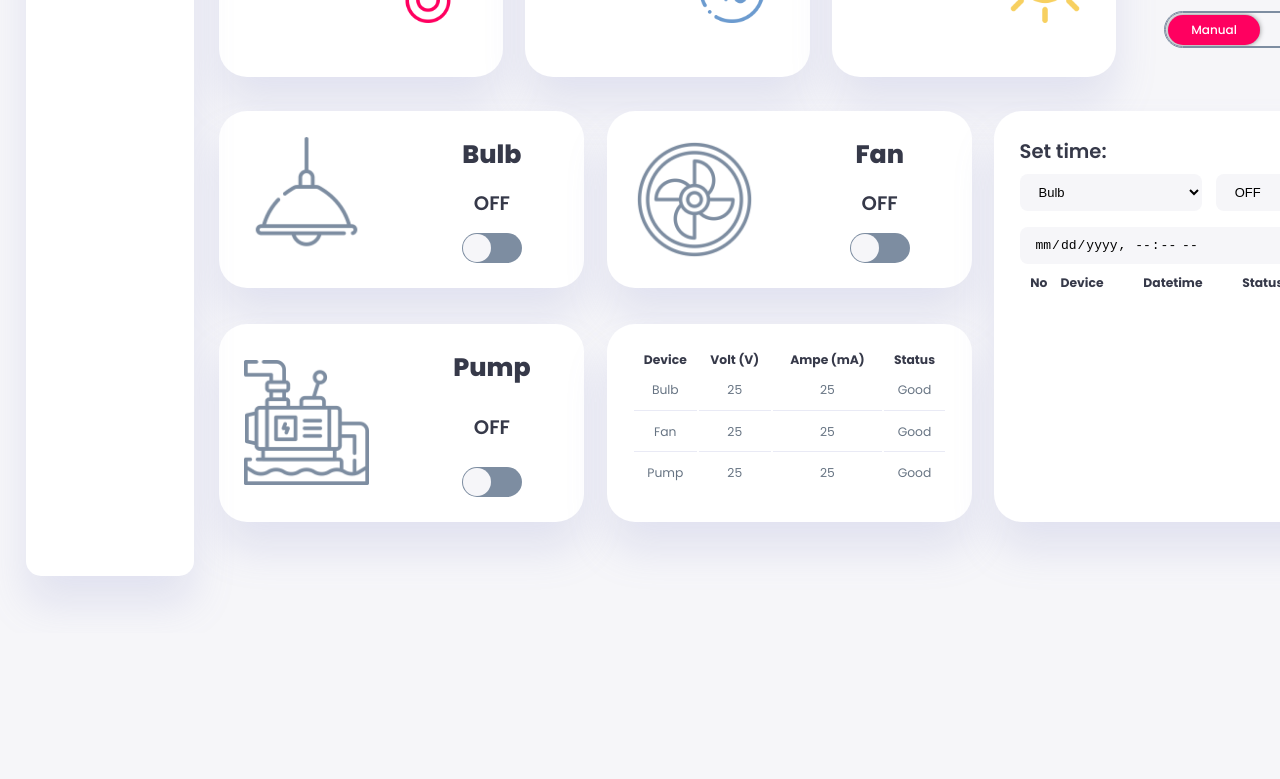
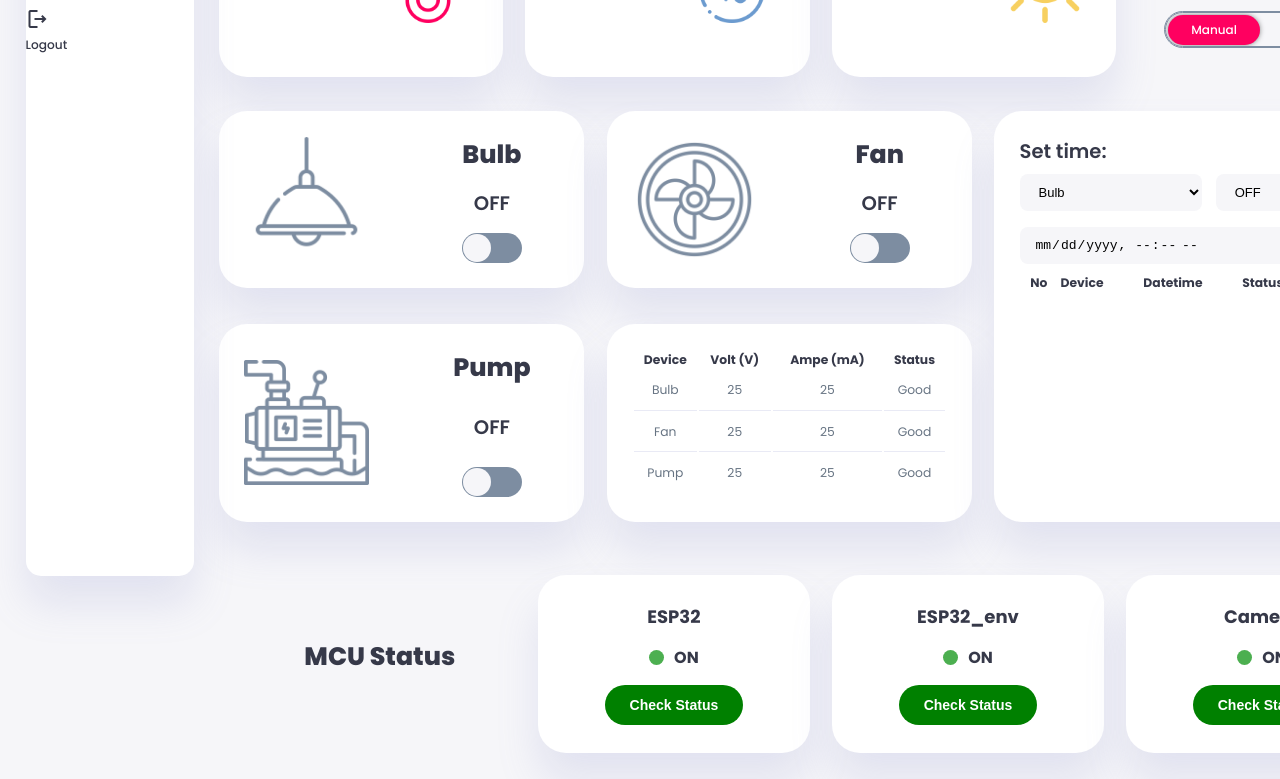
Before and after one commit to GBlue24/Final, a plain HTML site: page main/index.html in a window 1280 px wide. Shown: the part 167-946 px from the top of the page. Before the commit the page ends 800 px from the top, so only its background shows below. Drawn offline with nearby package versions, Linux system fonts and the light colour scheme; no server answers; sample sign-in values are in the browser's storage.

Commit message:
fix bypass, add check MCU

```diff
--- a/main/index.html
+++ b/main/index.html
@@ -8,7 +8,14 @@
     <link rel="shortcut icon" href="#">
     <title>Smart farm</title>
 </head>
+
 <body>
+    <script>
+        let isLogin = JSON.parse(localStorage.getItem('isLogin')) || false;
+        if(!isLogin) {
+        window.location.href = "../index.html";
+        }
+    </script>
     <div class="container">
         <!-- Side bar -->
         <aside>
@@ -38,8 +45,10 @@
                     <h3>Camera</h3>
                 </a>
                 </a>
-                <a >
-                </a>
+                <span onclick="LogOut()">
+                    <span class="material-icons-outlined"> logout</span>
+                    <h3>Logout</h3>
+                </span>
             </div>
         </aside>
         <!-- End of sidebar -->
@@ -287,6 +296,36 @@
                         </div>
                     </div>
                 </div>
+
+                <!--                                                    MCU CHECK                                   -->
+                <div class="microcontroller-section">
+                <div class="microcontroller-grid">
+                    <h1 class="section-title" >MCU Status</h1>
+                    <div class="microcontroller-card online" id="esp32-card">
+                        <div class="microcontroller-name">ESP32</div>
+                        <div class="microcontroller-status">
+                            <div class="status-indicator online"></div>
+                            <span>ON</span>
+                        </div>
+                        <button class="test-button" onclick="testMicrocontroller('esp32')">Check Status</button>
+                    </div>
+                    <div class="microcontroller-card online" id="esp32-env-card">
+                        <div class="microcontroller-name">ESP32_env</div>
+                        <div class="microcontroller-status">
+                            <div class="status-indicator online"></div>
+                            <span >ON</span>
+                        </div>
+                        <button class="test-button" font-weight: bold onclick="testMicrocontroller('esp32-env')">Check Status</button>
+                    </div>
+                    <div class="microcontroller-card online" id="camera-card">
+                        <div class="microcontroller-name">Camera</div>
+                        <div class="microcontroller-status">
+                            <div class="status-indicator online"></div>
+                            <span >ON</span>
+                        </div>
+                        <button class="test-button" onclick="testMicrocontroller('camera')">Check Status</button>
+                    </div>
+                </div>
             </section>
             <section id="camera" style="display:none">
             <div class="cam-content">
--- a/main/script.js
+++ b/main/script.js
@@ -1,3 +1,5 @@
+
+
 const firebaseConfig = {
   apiKey: "AIzaSyBgG9M6LrqzQEngs0Xt6A5QDg5LS-UzN2A",
   authDomain: "project1-ee980.firebaseapp.com",
@@ -720,3 +722,11 @@ function updateDate() {
 
 // Gọi hàm cập nhật ngày tháng khi trang web được tải
 updateDate();
+
+
+
+//log out
+function LogOut(){
+  localStorage.setItem('isLogin', false);
+  window.location.href = '../index.html';
+}
--- a/main/style.css
+++ b/main/style.css
@@ -229,6 +229,13 @@ main .sensor{
     /* height: 196px; */
 }
 
+main .microcontroller-grid{
+    display: grid;
+    grid-template-columns: repeat(4, 1fr);
+    gap: 1.6rem;
+    /* height: 196px; */
+}
+
 main .sensor > div{
     background-color: var(--color-white);
     padding: var(--card-padding);
@@ -352,7 +359,13 @@ main .nav{
     cursor: pointer;
     transition: all 0.3s ease;
 }
-
+.microcontroller-section > div{
+    padding: var(--card-padding);
+    border-radius: var(--card-border-radius);
+    margin-top: 1rem;
+    cursor: pointer;
+    transition: all 0.3s ease;
+}
 .device > div:hover{
     box-shadow: none;
 }
@@ -380,6 +393,133 @@ main .nav{
 
 .side1 img{
     width: 125px;
+}
+
+
+
+/*                  check MCU                               */
+.section-title{
+    border-radius: 15px;
+    padding: 25px;
+    text-align: center;
+    line-height: 135px;
+    transition: all 0.3s ease;
+    border: 3px solid transparent;
+    position: relative;
+    overflow: hidden;
+}
+.microcontroller-section {
+    border-radius: 20px;
+    position: flex;
+}
+
+.microcontroller-grid {
+    display: grid;
+    grid-template-columns: repeat(auto-fit, minmax(250px, 1fr));
+    gap: 20px;
+}
+
+.microcontroller-card {
+
+    border-radius: 15px;
+    padding: 25px;
+    text-align: center;
+    transition: all 0.3s ease;
+    border: 3px solid transparent;
+    position: relative;
+    overflow: hidden;
+}
+
+.microcontroller-card:hover {
+    transform: translateY(-10px) scale(1.02);
+    box-shadow: 0 20px 40px rgba(0,0,0,0.2);
+}
+
+.microcontroller-card.online {
+    background-color: var(--color-white);
+    padding: var(--card-padding);
+    border-radius: var(--card-border-radius);
+    margin-top: 1rem;
+    box-shadow: var(--box-shadow);
+    cursor: pointer;
+    transition: all 0.3s ease;
+}
+
+.microcontroller-card.offline {
+    border-color: #f44336;
+    animation: pulse-red 2s infinite;
+}
+
+@keyframes pulse-green {
+    0%, 100% { box-shadow: 0 0 0 0 rgba(76, 175, 80, 0.4); }
+    50% { box-shadow: 0 0 20px 10px rgba(76, 175, 80, 0.1); }
+}
+
+@keyframes pulse-red {
+    0%, 100% { box-shadow: 0 0 0 0 rgba(244, 67, 54, 0.4); }
+    50% { box-shadow: 0 0 20px 10px rgba(244, 67, 54, 0.1); }
+}
+
+.microcontroller-name {
+    font-size: 18px;
+    font-weight: bold;
+    margin-bottom: 15px;
+}
+
+.microcontroller-status {
+    display: flex;
+    align-items: center;
+    justify-content: center;
+    gap: 10px;
+    font-size: 16px;
+    font-weight: bold;
+}
+
+.status-indicator {
+    width: 15px;
+    height: 15px;
+    border-radius: 50%;
+    animation: blink 1s infinite;
+}
+
+.status-indicator.online {
+    background: #4CAF50;
+}
+
+.status-indicator.offline {
+    background: #f44336;
+}
+
+
+.test-button {
+    background: green;
+    border: none;
+    padding: 12px 25px;
+    border-radius: 25px;
+    color: white;
+    font-weight: bold;
+    cursor: pointer;
+    margin-top: 15px;
+    transition: all 0.3s ease;
+    font-size: 14px;
+}
+
+.test-button:hover {
+    transform: translateY(-2px);
+    box-shadow: 0 5px 15px rgba(0,0,0,0.2);
+}
+
+.test-button:active {
+    transform: translateY(0);
+}
+
+.connection-info {
+    background: rgba(255,255,255,0.1);
+    padding: 10px;
+    border-radius: 10px;
+    margin-top: 10px;
+    font-size: 12px;
+    color: rgba(255,255,255,0.8);
 }
 
 .furn{
--- a/sign.js
+++ b/sign.js
@@ -1,6 +1,7 @@
 const container = document.getElementById('container');
 const registerBtn = document.getElementById('register');
 const loginBtn = document.getElementById('login');
+
 
 registerBtn.addEventListener('click', () => {
     container.classList.add("active");
@@ -77,6 +78,7 @@ function register() {
       .then((userCredential) => {
         const user = userCredential.user;
         console.log("User signed in:", user);
+        localStorage.setItem('isLogin', true);
         window.location.href = "main/index.html";
       })
       .catch((error) => {
```
Also changed, not shown: index.html (+6 -1 lines).
